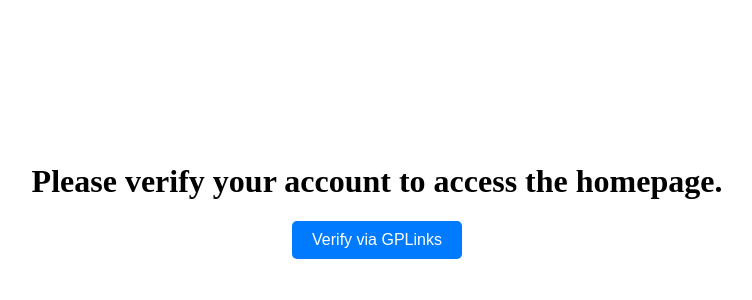
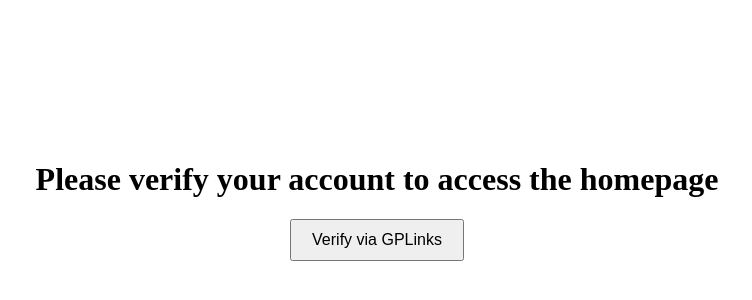
Before and after one commit to MadhanBlast/sample-NE, a Next.js app: page / in a window 1280 px wide. Shown: the part 208-508 px from the top of the page, without its empty margins (263-1015 px from the left). Built offline with nearby package versions, Linux system fonts and the light colour scheme.

Commit message:
Update index.js

```diff
--- a/pages/index.js
+++ b/pages/index.js
@@ -1,71 +1,66 @@
-import { useState } from "react";
+import React, { useState, useEffect } from "react";
 
-export default function Home() {
+export default function HomePage() {
   const [isVerified, setIsVerified] = useState(false);
   const [loading, setLoading] = useState(false);
   const [errorMessage, setErrorMessage] = useState("");
 
+  // Function to handle verification
   const handleVerification = async () => {
     setLoading(true);
-    setErrorMessage(""); // Reset error message
+    setErrorMessage(""); // Clear previous errors
+
+    const apiToken = "e5bf7301b4ad442d45481de99fd656a182ec6507";
+    const callbackUrl = "https://google.com"; // Replace with your actual callback URL
+    const apiUrl = `https://api.gplinks.com/api?api=${apiToken}&url=${encodeURIComponent(callbackUrl)}`;
+
     try {
-      const apiKey = "e5bf7301b4ad442d45481de99fd656a182ec6507"; // Your API key
-      const callbackUrl = "https://noble-stevena-madhan-4575059f.koyeb.app/"; // Replace with your website URL
+      const response = await fetch(apiUrl);
 
-      const response = await fetch("https://gplinks.in/api", {
-        method: "POST",
-        headers: {
-          "Content-Type": "application/json",
-        },
-        body: JSON.stringify({
-          api: apiKey,
-          url: callbackUrl,
-        }),
-      });
-
+      // Check if the response is okay
       if (!response.ok) {
         throw new Error(`Server responded with ${response.status}`);
       }
 
-      const data = await response.json();
+      const result = await response.json();
 
-      if (data?.shortenedUrl) {
-        window.location.href = data.shortenedUrl; // Redirect user to GPLinks shortened URL
+      // Check the result status
+      if (result.status === "success" && result.shortenedUrl) {
+        // Redirect the user to the shortened URL
+        window.location.href = result.shortenedUrl;
       } else {
-        throw new Error("No shortened URL received from server.");
+        throw new Error(result.message || "Failed to generate the verification link.");
       }
     } catch (error) {
-      console.error("Verification error:", error);
-      setErrorMessage("An error occurred while contacting the server. Please try again later.");
+      console.error("Error during verification:", error);
+      setErrorMessage(error.message || "An error occurred while contacting the server.");
     } finally {
       setLoading(false);
     }
   };
 
+  // Check if the user is verified (token logic can be added here)
+  useEffect(() => {
+    const token = localStorage.getItem("gplinks_token");
+    if (token) {
+      setIsVerified(true);
+    }
+  }, []);
+
+  // Render the dialog if not verified
   if (!isVerified) {
     return (
-      <div style={{ display: "flex", flexDirection: "column", alignItems: "center", justifyContent: "center", height: "100vh" }}>
-        <h1>Please verify your account to access the homepage.</h1>
+      <div style={{ display: "flex", flexDirection: "column", alignItems: "center", justifyContent: "center", height: "100vh", textAlign: "center" }}>
+        <h1>Please verify your account to access the homepage</h1>
         {errorMessage && <p style={{ color: "red" }}>{errorMessage}</p>}
-        <button
-          onClick={handleVerification}
-          style={{
-            padding: "10px 20px",
-            fontSize: "16px",
-            backgroundColor: "#007bff",
-            color: "#fff",
-            border: "none",
-            borderRadius: "5px",
-            cursor: "pointer",
-          }}
-          disabled={loading}
-        >
+        <button onClick={handleVerification} disabled={loading} style={{ padding: "10px 20px", fontSize: "16px", cursor: "pointer" }}>
           {loading ? "Verifying..." : "Verify via GPLinks"}
         </button>
       </div>
     );
   }
 
+  // Render the homepage if verified
   return (
     <div>
       <h1>Welcome to the Homepage!</h1>
```
